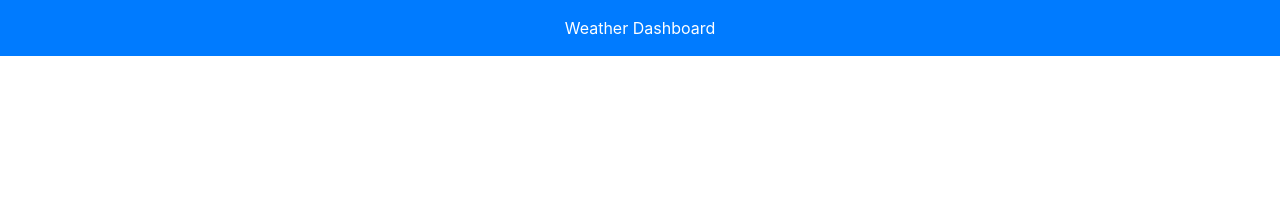
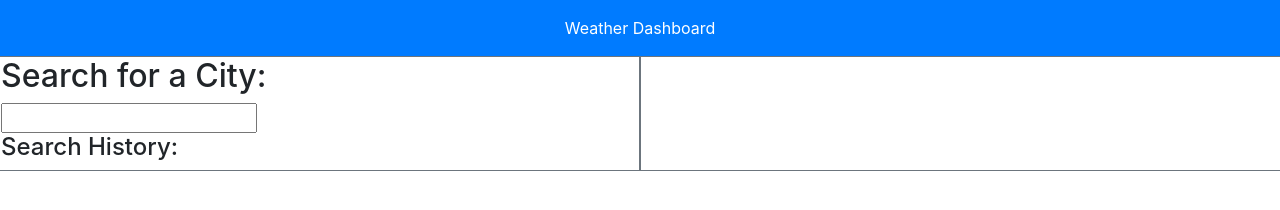
Before and after one commit to Kranniax/weather-app, a plain HTML site: page index.html in a window 1280 px wide. Drawn offline with nearby package versions, Linux system fonts and the light colour scheme.

Commit message:
weather dashboard outline created

```diff
--- a/index.html
+++ b/index.html
@@ -25,15 +25,20 @@
         </div>
       </nav>
     </header>
-    <main id="weather">
-      <section class="search-container">
+    <main id="weather" class="row">
+      <section class="search-container col border border-secondary">
         <div>
-          <h2>
-          </h2>
+          <h2>Search for a City:</h2>
+          <input type="text" name="city" id="city-input" />
+        </div>
+        <div>
+          <h4>Search History:</h4>
+          <div class="search-history-container"></div>
         </div>
       </section>
-      <section class="weather-container">
-
+      <section class="weather-container col border border-secondary">
+        <section class="current-weather-container"></section>
+        <section class="five-day-container"></section>
       </section>
     </main>
 
```
